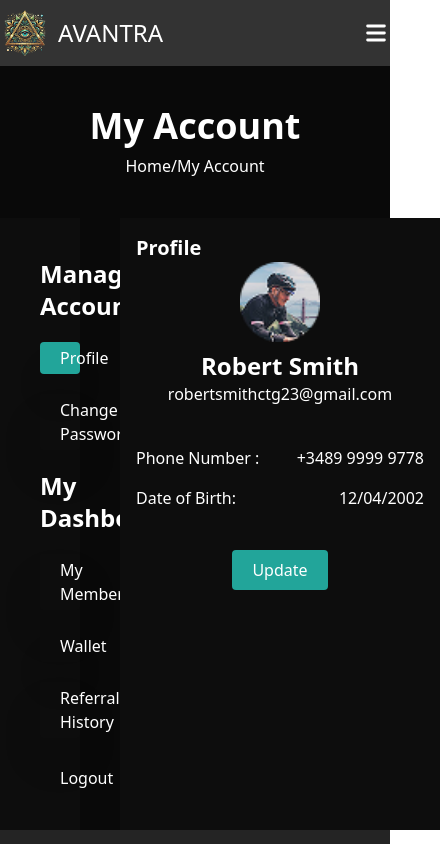
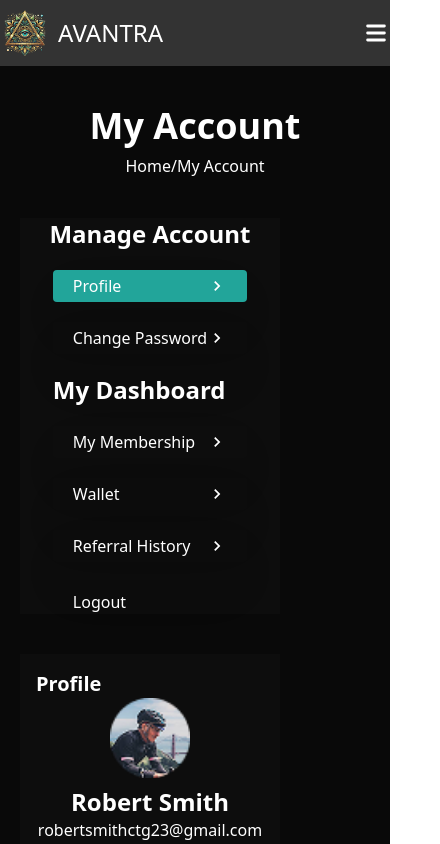
Before and after one commit to goni715/membership-management-website, a React (Vite) app: page /my-profile in a window 390 px wide. Shown: the top 844 px of the page, 440 px wide, since content can reach past the window. Built offline with nearby package versions, Linux system fonts and the light colour scheme.

Commit message:
Enhancement profile page mobile responsive

```diff
--- a/src/Pages/MyAccount/MyAccount.jsx
+++ b/src/Pages/MyAccount/MyAccount.jsx
@@ -11,13 +11,13 @@ const MyAccount = () => {
   const [changeRoute, setChangeRoute] = useState("profile");
   return (
     <div className="text-white container mx-auto">
-      <p className="text-center text-4xl font-semibold pt-10">My Account</p>
+      <p className="text-center text-4xl font-semibold pt-10 ">My Account</p>
       <p className="text-center mt-2">Home/My Account</p>
 
       {/* Profile  */}
 
-      <div className="grid grid-cols-12 gap-10 mt-10 ">
-        <div className="col-span-3 bg-[#0D0D0D] p-10">
+      <div className="grid grid-cols-12 gap-10 mt-10 pb-10">
+        <div className="col-span-8 md:col-span-3 flex flex-col justify-center items-center ml-5 md:ml-0 bg-[#0D0D0D] ">
           <p className="text-2xl font-bold pb-5">Manage Account</p>
           <div className="space-y-5">
             <p
@@ -68,7 +68,7 @@ const MyAccount = () => {
             <button className="mt-2 ml-5">Logout</button>
           </div>
         </div>
-        <div className="col-span-9 bg-[#0D0D0D]">
+        <div className="col-span-8 md:col-span-9 bg-[#0D0D0D] ml-5 md:ml-0 ">
           {changeRoute === "profile" && <Profile />}
           {changeRoute === "password" && <ChnagePassword />}
           {changeRoute === "membership" && <MemberShip/>}
```
